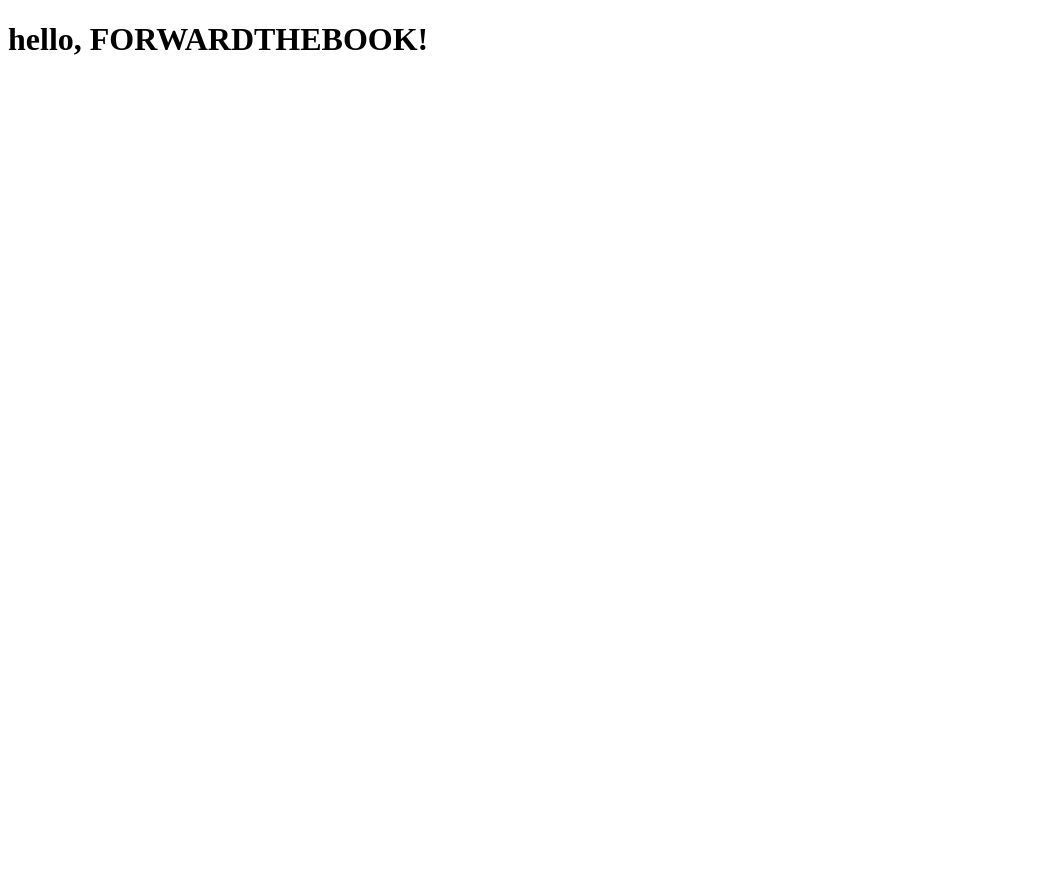
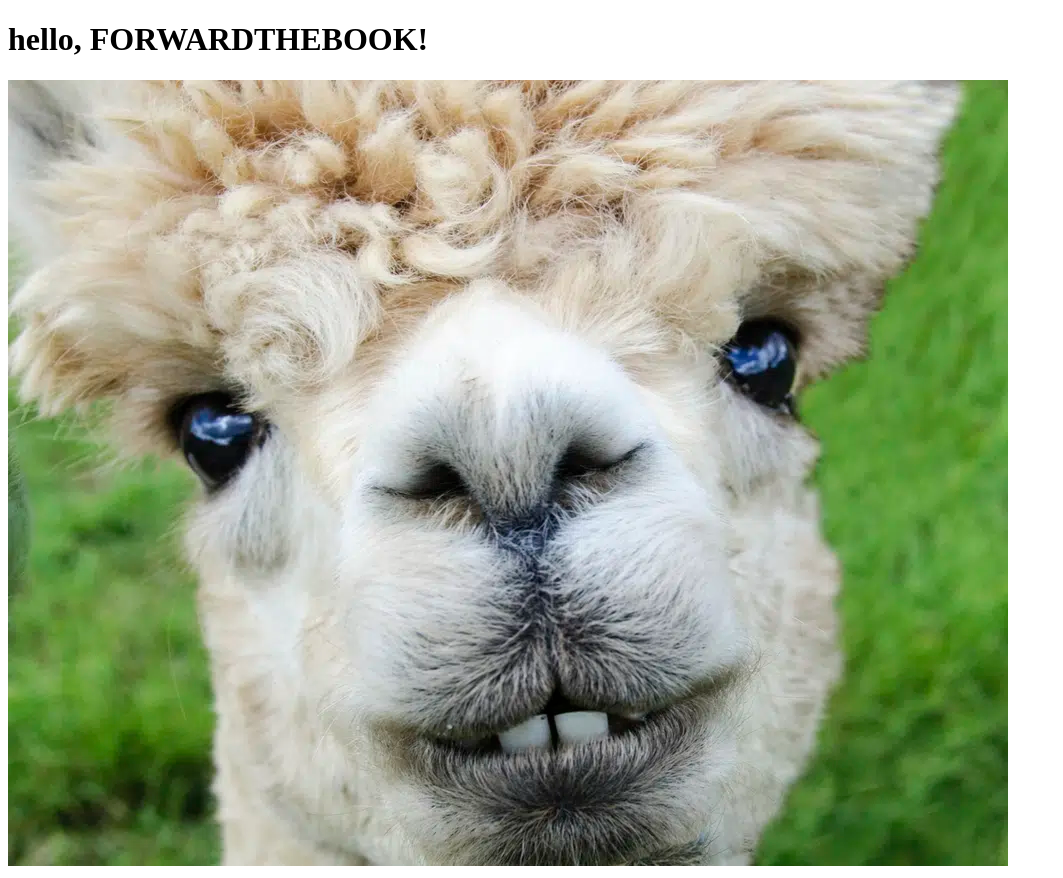
Before and after one commit to forwardthebook/forwardthebook.github.io, a plain HTML site: page index.html in a window 1280 px wide. Shown: the whole page, without its empty margins (0-1063 px from the left). Before the commit the page ends 800 px from the top, so only its background shows below. Drawn offline with Linux system fonts and the light colour scheme.

Commit message:
add image

```diff
--- a/index.html
+++ b/index.html
@@ -8,5 +8,6 @@
 </head>
 <body>
 <h1>hello, FORWARDTHEBOOK!</h1>
+<img src="alpaka.webp">
 </body>
 </html>
```
Also changed, not shown: alpaka.webp (added).
